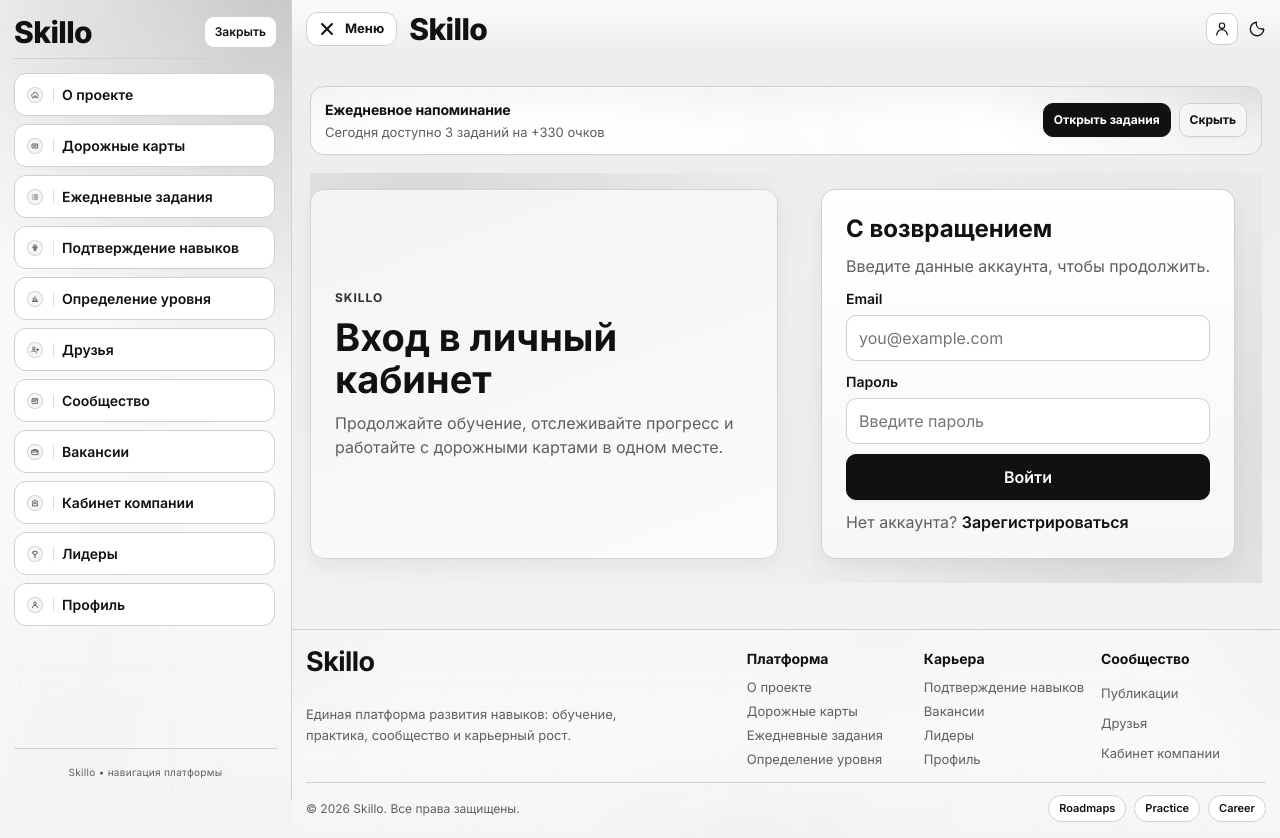
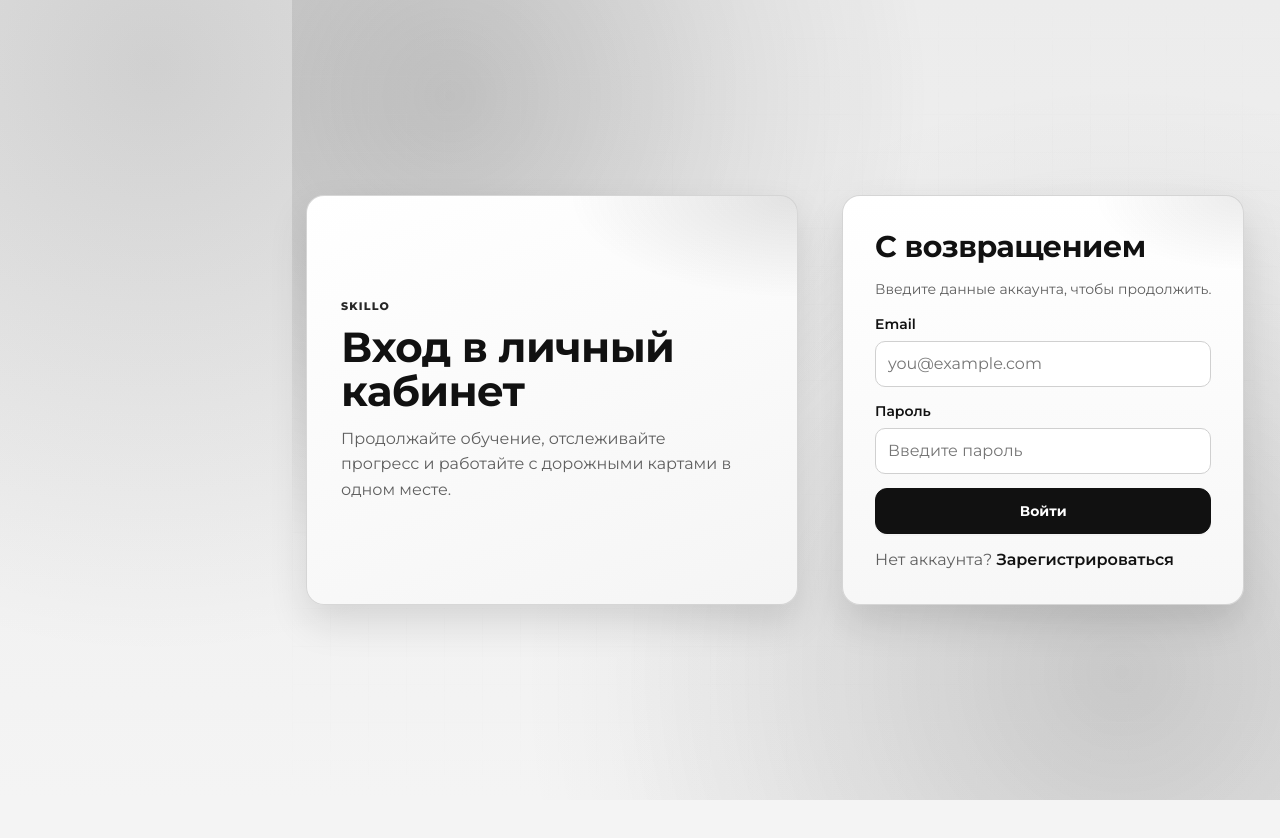
Before and after one commit to dramazzan/skilo-diploma-fe, a Vue app: page /login in a window 1280 px wide. After the commit the page ends 800 px from the top, so only its background shows below. Built offline with nearby package versions, Linux system fonts and the light colour scheme.

Commit message:
feat: implement authentication layout and enhance profile and onboarding views with improved styles and structure

```diff
--- a/src/App.vue
+++ b/src/App.vue
@@ -43,6 +43,7 @@ let onDesktopNavChange = null;
 const isSideNavOpen = computed(() => {
   return isDesktopNavPinned.value ? isDesktopNavVisible.value : isNavDrawerOpen.value;
 });
+const isAuthRoute = computed(() => route.meta.layout === "auth");
 
 const primaryNavLinks = [
   {
@@ -341,9 +342,13 @@ onBeforeUnmount(() => {
 <template>
   <div
     class="app-shell"
-    :class="{ 'nav-docked': isDesktopNavPinned, 'nav-docked-collapsed': isDesktopNavPinned && !isDesktopNavVisible }"
+    :class="{
+      'nav-docked': isDesktopNavPinned,
+      'nav-docked-collapsed': isDesktopNavPinned && !isDesktopNavVisible,
+      'auth-layout': isAuthRoute
+    }"
   >
-    <header class="top-nav">
+    <header v-if="!isAuthRoute" class="top-nav">
       <div class="top-nav-inner">
         <div class="top-nav-left">
           <button
@@ -391,7 +396,7 @@ onBeforeUnmount(() => {
 
     <transition name="nav-drawer-fade">
       <div
-        v-if="isSideNavOpen && !isDesktopNavPinned"
+        v-if="!isAuthRoute && isSideNavOpen && !isDesktopNavPinned"
         class="side-nav-backdrop"
         aria-hidden="true"
         @click="closeNavDrawer"
@@ -399,6 +404,7 @@ onBeforeUnmount(() => {
     </transition>
 
     <aside
+      v-if="!isAuthRoute"
       id="side-navigation"
       class="side-nav ambient-host"
       :class="{ open: isSideNavOpen }"
@@ -409,8 +415,10 @@ onBeforeUnmount(() => {
       <AmbientMotionLayer mode="panel" edge-fade="soft" intensity="low" />
       <header class="side-nav-head">
         <router-link to="/" class="top-brand" @click="closeNavDrawer">Skillo</router-link>
-        <button type="button" class="side-nav-close" aria-label="Закрыть меню" @click="closeNavDrawer">
-          Закрыть
+        <button type="button" class="side-nav-icon-btn" aria-label="Закрыть навигацию" @click="closeNavDrawer">
+          <svg viewBox="0 0 24 24" aria-hidden="true">
+            <path d="m9 6 6 6-6 6" />
+          </svg>
         </button>
       </header>
 
@@ -433,9 +441,9 @@ onBeforeUnmount(() => {
       </footer>
     </aside>
 
-    <main class="app-main">
+    <main class="app-main" :class="{ 'app-main--auth': isAuthRoute }">
       <transition name="daily-reminder">
-        <aside v-if="dailyTasksStore.isReminderVisible" class="daily-reminder ambient-host">
+        <aside v-if="!isAuthRoute && dailyTasksStore.isReminderVisible" class="daily-reminder ambient-host">
           <AmbientMotionLayer mode="panel" edge-fade="soft" intensity="low" />
           <div class="daily-reminder-text">
             <strong>Ежедневное напоминание</strong>
@@ -459,7 +467,7 @@ onBeforeUnmount(() => {
       </router-view>
     </main>
 
-    <footer class="site-footer ambient-host">
+    <footer v-if="!isAuthRoute" class="site-footer ambient-host">
       <AmbientMotionLayer mode="panel" edge-fade="soft" intensity="low" />
       <div class="site-footer-inner">
         <div class="site-footer-brand">
--- a/src/assets/main.css
+++ b/src/assets/main.css
@@ -1,7 +1,7 @@
-@import url("https://fonts.googleapis.com/css2?family=Inter:wght@400;500;600;700;800&display=swap");
+@import url("https://fonts.googleapis.com/css2?family=Montserrat:wght@400;500;600;700;800&display=swap");
 
 :root {
-  font-family: "Inter", "Segoe UI", Roboto, Helvetica, Arial, sans-serif;
+  font-family: "Montserrat", "Segoe UI", Roboto, Helvetica, Arial, sans-serif;
   line-height: 1.5;
   color-scheme: light;
   color: #111111;
@@ -325,20 +325,35 @@ body {
   padding-bottom: 10px;
 }
 
-.side-nav-close {
+.side-nav-icon-btn {
+  width: 30px;
+  height: 30px;
+  min-width: 30px;
   border: 1px solid var(--border) !important;
+  border-radius: 9px !important;
   background: var(--surface) !important;
   color: var(--text) !important;
-  border-radius: 10px !important;
-  padding: 6px 10px !important;
+  display: inline-flex;
+  align-items: center;
+  justify-content: center;
+  padding: 0 !important;
   box-shadow: none !important;
-  font-size: 12px;
-}
-
-.side-nav-close:hover {
+}
+
+.side-nav-icon-btn:hover {
   border-color: var(--soft-border) !important;
   background: var(--surface-soft) !important;
   transform: none !important;
+}
+
+.side-nav-icon-btn svg {
+  width: 15px;
+  height: 15px;
+  fill: none;
+  stroke: currentColor;
+  stroke-width: 2;
+  stroke-linecap: round;
+  stroke-linejoin: round;
 }
 
 .side-nav-links {
@@ -540,6 +555,22 @@ button.theme-toggle:hover {
   flex: 1;
 }
 
+.app-shell.auth-layout {
+  min-height: 100vh;
+  background:
+    radial-gradient(circle at 12% 8%, color-mix(in srgb, var(--primary) 13%, transparent) 0%, transparent 44%),
+    radial-gradient(circle at 88% 86%, color-mix(in srgb, var(--primary) 10%, transparent) 0%, transparent 46%),
+    linear-gradient(180deg, var(--bg-b) 0%, var(--bg-a) 100%);
+}
+
+.app-shell.auth-layout .app-main,
+.app-main.app-main--auth {
+  width: 100%;
+  margin: 0;
+  padding: 0;
+  min-height: 100vh;
+}
+
 .site-footer {
   border-top: 1px solid var(--border);
   margin-top: 8px;
@@ -1533,12 +1564,12 @@ pre {
   color: var(--muted);
 }
 
-.auth-container,
+.auth-container:not(.auth-shell),
 .onboarding-container {
   max-width: 420px;
 }
 
-.auth-container > .card,
+.auth-container:not(.auth-shell) > .card,
 .onboarding-container {
   display: flex;
   flex-direction: column;
@@ -1547,7 +1578,10 @@ pre {
 
 .auth-page {
   position: relative;
-  padding: 16px 0 24px;
+  min-height: 100vh;
+  display: grid;
+  align-items: center;
+  padding: clamp(18px, 4.2vw, 42px) 14px;
 }
 
 .auth-page::before {
@@ -1555,66 +1589,94 @@ pre {
   position: absolute;
   inset: 0;
   background:
-    radial-gradient(circle at 12% 10%, rgba(90, 90, 90, 0.14), transparent 42%),
-    radial-gradient(circle at 88% 80%, rgba(50, 50, 50, 0.12), transparent 46%);
+    radial-gradient(circle at 16% 12%, rgba(48, 48, 48, 0.18), transparent 44%),
+    radial-gradient(circle at 84% 84%, rgba(76, 76, 76, 0.14), transparent 48%);
   pointer-events: none;
+}
+
+.auth-page::after {
+  content: "";
+  position: absolute;
+  inset: 0;
+  background:
+    linear-gradient(90deg, color-mix(in srgb, var(--border) 22%, transparent) 1px, transparent 1px),
+    linear-gradient(180deg, color-mix(in srgb, var(--border) 18%, transparent) 1px, transparent 1px);
+  background-size: 38px 38px;
+  mask-image: linear-gradient(180deg, transparent 0%, rgba(0, 0, 0, 0.6) 20%, rgba(0, 0, 0, 0.35) 82%, transparent 100%);
+  pointer-events: none;
+  opacity: 0.6;
 }
 
 .auth-page .auth-container.auth-shell {
   position: relative;
-  z-index: 1;
-  max-width: 980px;
+  z-index: 2;
+  width: min(1040px, 100%);
   display: grid;
-  grid-template-columns: minmax(0, 1fr) minmax(0, 1fr);
-  gap: 16px;
+  grid-template-columns: minmax(280px, 1.05fr) minmax(320px, 0.95fr);
+  gap: clamp(14px, 2vw, 22px);
   align-items: stretch;
 }
 
 .auth-side {
-  border: 1px solid #d4d4d4;
-  border-radius: 14px;
-  padding: 24px;
-  background: linear-gradient(160deg, #f4f4f4 0%, #fbfbfb 100%);
+  border: 1px solid color-mix(in srgb, var(--border) 84%, transparent);
+  border-radius: 18px;
+  padding: clamp(22px, 3.2vw, 34px);
+  background:
+    radial-gradient(380px 170px at 100% 0, color-mix(in srgb, var(--primary) 11%, transparent) 0%, transparent 60%),
+    linear-gradient(160deg, var(--surface) 0%, var(--surface-soft) 100%);
   display: grid;
   align-content: center;
-  gap: 10px;
-  box-shadow: var(--shadow-sm);
+  gap: 12px;
+  box-shadow: var(--shadow-md);
 }
 
 .auth-kicker {
   margin: 0;
-  font-size: 12px;
-  letter-spacing: 0.08em;
+  font-size: 11px;
+  letter-spacing: 0.11em;
   text-transform: uppercase;
-  font-weight: 700;
-  color: #2f2f2f;
+  font-weight: 800;
+  color: color-mix(in srgb, var(--text) 72%, var(--muted));
 }
 
 .auth-side h1 {
   margin: 0;
-  font-size: clamp(26px, 3.2vw, 38px);
-  line-height: 1.1;
+  font-size: clamp(28px, 3.4vw, 42px);
+  line-height: 1.04;
+  letter-spacing: -0.015em;
 }
 
 .auth-text {
   margin: 0;
   color: var(--muted);
+  max-width: 38ch;
+  line-height: 1.6;
 }
 
 .auth-card {
   display: flex;
   flex-direction: column;
-  gap: 12px;
+  gap: 14px;
   justify-content: center;
+  border-radius: 18px;
+  border: 1px solid color-mix(in srgb, var(--border) 86%, transparent);
+  padding: clamp(22px, 3.1vw, 32px);
+  box-shadow: var(--shadow-md);
+  background:
+    radial-gradient(240px 120px at 100% 0, color-mix(in srgb, var(--primary) 8%, transparent) 0%, transparent 62%),
+    linear-gradient(180deg, var(--card-grad-start) 0%, var(--card-grad-end) 100%);
 }
 
 .auth-card h2 {
   margin: 0;
+  font-size: clamp(24px, 2.6vw, 30px);
+  letter-spacing: -0.015em;
 }
 
 .auth-subtitle {
   margin: 0;
   color: var(--muted);
+  font-size: 14px;
 }
 
 .auth-field {
@@ -1630,7 +1692,10 @@ pre {
 }
 
 .auth-submit {
-  min-height: 42px;
+  min-height: 46px;
+  border-radius: 12px !important;
+  font-size: 14px;
+  font-weight: 700;
 }
 
 .auth-error {
@@ -1644,6 +1709,33 @@ pre {
 
 .auth-footer a {
   font-weight: 600;
+}
+
+:root[data-theme="dark"] .app-shell.auth-layout {
+  background:
+    radial-gradient(circle at 14% 8%, rgba(255, 255, 255, 0.08) 0%, transparent 44%),
+    radial-gradient(circle at 86% 88%, rgba(255, 255, 255, 0.05) 0%, transparent 48%),
+    linear-gradient(180deg, var(--bg-b) 0%, var(--bg-a) 100%);
+}
+
+:root[data-theme="dark"] .auth-page::before {
+  background:
+    radial-gradient(circle at 16% 12%, rgba(255, 255, 255, 0.08), transparent 46%),
+    radial-gradient(circle at 84% 84%, rgba(255, 255, 255, 0.06), transparent 48%);
+}
+
+:root[data-theme="dark"] .auth-side {
+  border-color: color-mix(in srgb, var(--border) 92%, transparent);
+  background:
+    radial-gradient(380px 170px at 100% 0, rgba(255, 255, 255, 0.07) 0%, transparent 62%),
+    linear-gradient(160deg, var(--surface) 0%, color-mix(in srgb, var(--surface-soft) 86%, black) 100%);
+}
+
+:root[data-theme="dark"] .auth-card {
+  border-color: color-mix(in srgb, var(--border) 92%, transparent);
+  background:
+    radial-gradient(240px 120px at 100% 0, rgba(255, 255, 255, 0.07) 0%, transparent 62%),
+    linear-gradient(180deg, var(--card-grad-start) 0%, var(--card-grad-end) 100%);
 }
 
 .error {
--- a/src/router/index.ts
+++ b/src/router/index.ts
@@ -2,14 +2,20 @@ import { createRouter, createWebHistory } from "vue-router";
 
 const routes = [
   { path: "/", component: () => import("@/views/HomeView.vue") },
-  { path: "/login", component: () => import("@/views/auth/LoginView.vue") },
+  {
+    path: "/login",
+    component: () => import("@/views/auth/LoginView.vue"),
+    meta: { layout: "auth", public: true }
+  },
   {
     path: "/register",
     component: () => import("@/views/auth/RegisterView.vue"),
+    meta: { layout: "auth", public: true }
   },
   {
     path: "/onboarding",
     component: () => import("@/views/OnboardingView.vue"),
+    meta: { layout: "auth" }
   },
   { path: "/leaders", component: () => import("@/views/LeadersView.vue") },
   { path: "/company", component: () => import("@/views/CompanyCabinetView.vue") },
--- a/src/views/CompanyCabinetView.vue
+++ b/src/views/CompanyCabinetView.vue
@@ -396,10 +396,11 @@ onMounted(() => {
       </div>
     </section>
 
-    <section v-else-if="activeTab === 'manage'" class="card">
+    <section v-else-if="activeTab === 'manage'" class="card manage-vacancies">
       <h2>Ваши вакансии</h2>
       <p v-if="!vacancies.length" class="muted">Пока нет опубликованных вакансий.</p>
 
+      <div v-else class="vacancy-list">
         <div v-for="vacancy in vacancies" :key="vacancy.id" class="vacancy-item">
           <div class="vacancy-head">
             <div>
@@ -471,6 +472,7 @@ onMounted(() => {
               <label>Что сдаёт кандидат<textarea v-model="getTaskDraft(vacancy.id).deliverablesText" rows="2" /></label>
               <label>Часы<input v-model.number="getTaskDraft(vacancy.id).estimatedHours" type="number" min="1" /></label>
               <button class="primary" :disabled="actionLoading" @click="addTask(vacancy.id)">Добавить задание</button>
+            </div>
           </div>
         </div>
       </div>
@@ -695,6 +697,16 @@ onMounted(() => {
   padding: 18px;
 }
 
+.manage-vacancies {
+  display: grid;
+  gap: 12px;
+}
+
+.vacancy-list {
+  display: grid;
+  gap: 14px;
+}
+
 .status {
   margin: 8px 0;
   padding: 10px;
@@ -772,8 +784,16 @@ select {
   border: 1px solid var(--border);
   border-radius: 12px;
   padding: 14px;
+  background: var(--surface-soft);
+}
+
+.vacancy-item {
+  display: grid;
+  gap: 12px;
+}
+
+.candidate-item {
   margin-bottom: 12px;
-  background: var(--surface-soft);
 }
 
 .candidate-item.clickable {
@@ -885,7 +905,7 @@ select {
 }
 
 .vacancy-summary {
-  margin: 10px 0;
+  margin: 0;
 }
 
 .actions {
@@ -899,7 +919,7 @@ select {
   display: flex;
   flex-wrap: wrap;
   gap: 8px;
-  margin-bottom: 10px;
+  margin-bottom: 0;
 }
 
 .tags span {
@@ -911,15 +931,23 @@ select {
 }
 
 .tasks-block {
-  margin-top: 12px;
+  margin-top: 2px;
+  display: grid;
+  gap: 10px;
+}
+
+.tasks-block > h4 {
+  margin: 0;
 }
 
 .task-item {
   border: 1px solid var(--border);
   border-radius: 10px;
   padding: 10px;
-  margin-bottom: 8px;
+  margin-bottom: 0;
   background: var(--surface-soft);
+  display: grid;
+  gap: 8px;
 }
 
 .nested-form {
@@ -928,6 +956,10 @@ select {
   padding: 12px;
   margin-top: 12px;
   background: var(--surface);
+}
+
+.manage-vacancies .vacancy-head h3 + p {
+  margin-top: 4px;
 }
 
 .muted {
--- a/src/views/OnboardingView.vue
+++ b/src/views/OnboardingView.vue
@@ -122,22 +122,29 @@ const handleSubmit = async () => {
   display: flex;
   align-items: center;
   justify-content: center;
-  background: var(--bg-a);
-  padding: 40px 20px;
-  font-family: 'Inter', -apple-system, BlinkMacSystemFont, sans-serif;
+  background: transparent;
+  padding: 32px 18px;
+  font-family: inherit;
   color: var(--text);
 }
 
 .container {
   width: 100%;
-  max-width: 560px;
+  max-width: 620px;
+  border: 1px solid color-mix(in srgb, var(--border) 86%, transparent);
+  border-radius: 22px;
+  padding: clamp(20px, 3.2vw, 34px);
+  background:
+    radial-gradient(360px 180px at 100% 0, color-mix(in srgb, var(--primary) 8%, transparent) 0%, transparent 64%),
+    linear-gradient(180deg, var(--card-grad-start) 0%, var(--card-grad-end) 100%);
+  box-shadow: var(--shadow-md);
 }
 
 /* Steps */
 .steps {
   display: flex;
   gap: 6px;
-  margin-bottom: 40px;
+  margin-bottom: 28px;
 }
 
 .step {
@@ -158,7 +165,7 @@ const handleSubmit = async () => {
 
 /* Header */
 header {
-  margin-bottom: 32px;
+  margin-bottom: 24px;
 }
 
 header h1 {
@@ -180,31 +187,37 @@ header p {
 .interests-grid {
   display: grid;
   grid-template-columns: repeat(2, 1fr);
-  gap: 10px;
-  margin-bottom: 28px;
+  gap: 12px;
+  margin-bottom: 22px;
 }
 
 .interest-card {
   position: relative;
-  background: #fff;
+  background: var(--surface);
   border: 1.5px solid var(--border);
   border-radius: 14px;
-  padding: 22px 20px;
+  padding: 18px 16px;
   text-align: left;
   cursor: pointer;
-  transition: all 0.15s ease;
+  transition: border-color 0.16s ease, background 0.16s ease, box-shadow 0.16s ease, transform 0.16s ease;
   font-family: inherit;
-  color: inherit;
+  color: var(--text);
 }
 
 .interest-card:hover {
-  border-color: var(--border);
-  box-shadow: 0 2px 12px rgba(0, 0, 0, 0.04);
+  border-color: var(--soft-border);
+  background: var(--surface-soft);
+  box-shadow: var(--shadow-sm);
+  transform: translateY(-1px);
 }
 
 .interest-card.selected {
-  border-color: var(--text);
-  background: var(--surface-soft);
+  border-color: var(--primary);
+  background: linear-gradient(
+    145deg,
+    color-mix(in srgb, var(--primary) 12%, var(--surface)) 0%,
+    var(--surface-soft) 100%
+  );
 }
 
 .card-check {
@@ -218,20 +231,22 @@ header p {
   display: flex;
   align-items: center;
   justify-content: center;
-  color: #fff;
+  color: var(--button-text);
+  background: transparent;
   transition: all 0.15s ease;
 }
 
 .interest-card.selected .card-check {
   background: var(--primary);
-  border-color: var(--text);
+  border-color: var(--primary);
 }
 
 .card-icon {
   width: 44px;
   height: 44px;
   border-radius: 10px;
-  background: var(--surface-soft);
+  border: 1px solid color-mix(in srgb, var(--border) 85%, transparent);
+  background: color-mix(in srgb, var(--surface-soft) 90%, var(--surface));
   display: flex;
   align-items: center;
   justify-content: center;
@@ -242,7 +257,8 @@ header p {
 
 .interest-card.selected .card-icon {
   background: var(--primary);
-  color: #fff;
+  border-color: var(--primary);
+  color: var(--button-text);
 }
 
 .interest-card h3 {
@@ -262,12 +278,12 @@ header p {
 /* Error */
 .error-msg {
   font-size: 14px;
-  color: #dc2626;
+  color: #b91c1c;
   margin: 0 0 16px;
   padding: 10px 14px;
-  background: #fef2f2;
+  background: color-mix(in srgb, #b91c1c 10%, var(--surface));
   border-radius: 10px;
-  border: 1px solid #fecaca;
+  border: 1px solid color-mix(in srgb, #b91c1c 28%, var(--border));
 }
 
 /* Actions */
@@ -287,7 +303,7 @@ header p {
   align-items: center;
   gap: 8px;
   padding: 12px 28px;
-  border: none;
+  border: 1px solid var(--primary);
   border-radius: 10px;
   background: var(--primary);
   color: var(--button-text);
@@ -305,7 +321,9 @@ header p {
 }
 
 .submit-btn.disabled {
-  background: var(--border);
+  border-color: var(--border);
+  background: var(--surface-soft);
+  color: var(--muted);
   cursor: not-allowed;
   transform: none;
   box-shadow: none;
@@ -314,10 +332,38 @@ header p {
 .spinner {
   width: 16px;
   height: 16px;
-  border: 2px solid rgba(13, 13, 13, 0.25);
+  border: 2px solid color-mix(in srgb, var(--button-text) 30%, transparent);
   border-top-color: var(--button-text);
   border-radius: 50%;
   animation: spin 0.6s linear infinite;
+}
+
+:global(:root[data-theme="dark"]) .container {
+  background:
+    radial-gradient(360px 180px at 100% 0, rgba(255, 255, 255, 0.06) 0%, transparent 64%),
+    linear-gradient(180deg, var(--card-grad-start) 0%, var(--card-grad-end) 100%);
+}
+
+:global(:root[data-theme="dark"]) .interest-card {
+  background: color-mix(in srgb, var(--surface) 92%, black);
+}
+
+:global(:root[data-theme="dark"]) .interest-card:hover {
+  background: color-mix(in srgb, var(--surface-soft) 88%, black);
+}
+
+:global(:root[data-theme="dark"]) .interest-card.selected {
+  background: linear-gradient(
+    145deg,
+    color-mix(in srgb, var(--primary) 18%, var(--surface)) 0%,
+    color-mix(in srgb, var(--surface-soft) 86%, black) 100%
+  );
+}
+
+:global(:root[data-theme="dark"]) .error-msg {
+  color: #fca5a5;
+  background: color-mix(in srgb, #7f1d1d 52%, var(--surface));
+  border-color: color-mix(in srgb, #f87171 36%, var(--border));
 }
 
 @keyframes spin {
@@ -326,6 +372,15 @@ header p {
 
 /* Responsive */
 @media (max-width: 520px) {
+  .onboarding {
+    padding: 20px 10px;
+  }
+
+  .container {
+    border-radius: 18px;
+    padding: 16px;
+  }
+
   .interests-grid {
     grid-template-columns: 1fr;
   }
```
Also changed, not shown: src/views/ProfileView.vue (+69 -11 lines). Lines whose indentation alone changed are shown as unchanged.
